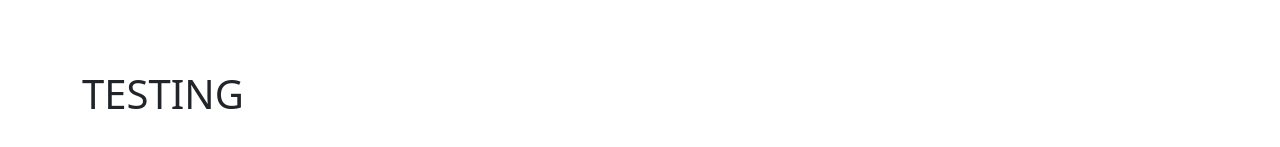
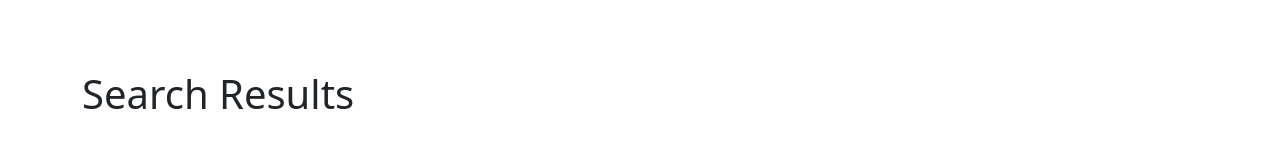
Before and after one commit to AndreaJasper/ravenous, a React (Create React App) app: page / in a window 1280 px wide. Shown: the part 555-702 px from the top of the page. Built offline with nearby package versions, Linux system fonts and the light colour scheme.

Commit message:
correct business list heading to search results

```diff
--- a/src/components/BusinessList/BusinessList.js
+++ b/src/components/BusinessList/BusinessList.js
@@ -8,7 +8,7 @@ const BusinessList = ({ businesses }) => {
     return (
         <Container className='business-list'>
             <Row>
-                <h1>TESTING</h1>
+                <h1>Search Results</h1>
                 {businesses.map((business) => {
                     return <Business business={business} key={business.name} />;
                 })}
```
